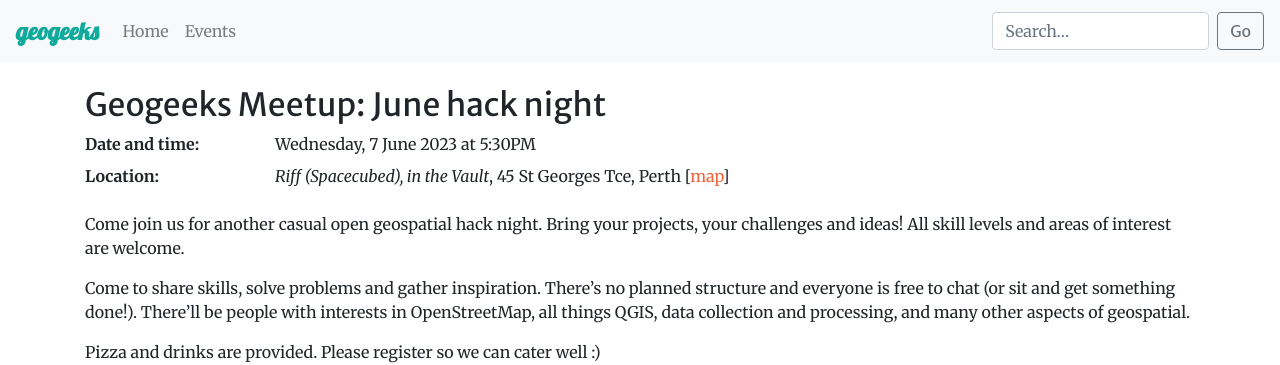
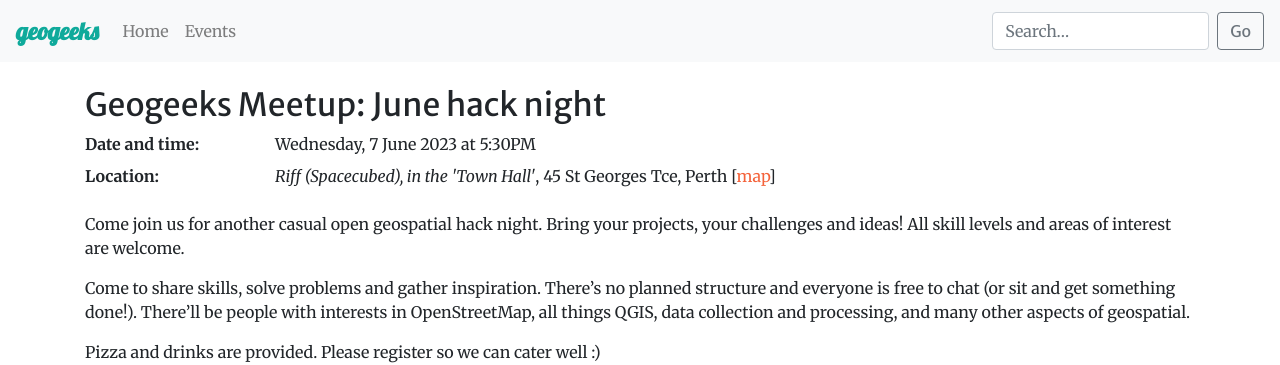
Before and after one commit to geogeeks-au/geogeeks-au.github.io, a Jekyll site: the page built from 2023/0607_hacknight.md, in a window 1280 px wide. Shown: the top 365 px of the page. Built offline with Jekyll 4.4.1, drawn with Linux system fonts in a browser that asks for light colours; comment, search, counter and statistics services are not loaded.

Commit message:
0607_hacknight.md: Vault → Town Hall

```diff
--- a/2023/0607_hacknight.md
+++ b/2023/0607_hacknight.md
@@ -4,7 +4,7 @@ title: "Geogeeks Meetup: June hack night"
 date: Wednesday, 7 June 2023
 time: 5:30PM
 location:
-    name: Riff (Spacecubed), in the Vault
+    name: Riff (Spacecubed), in the 'Town Hall'
     address: 45 St Georges Tce, Perth
     map: https://www.openstreetmap.org/node/6829139688
 homepage: true
```
